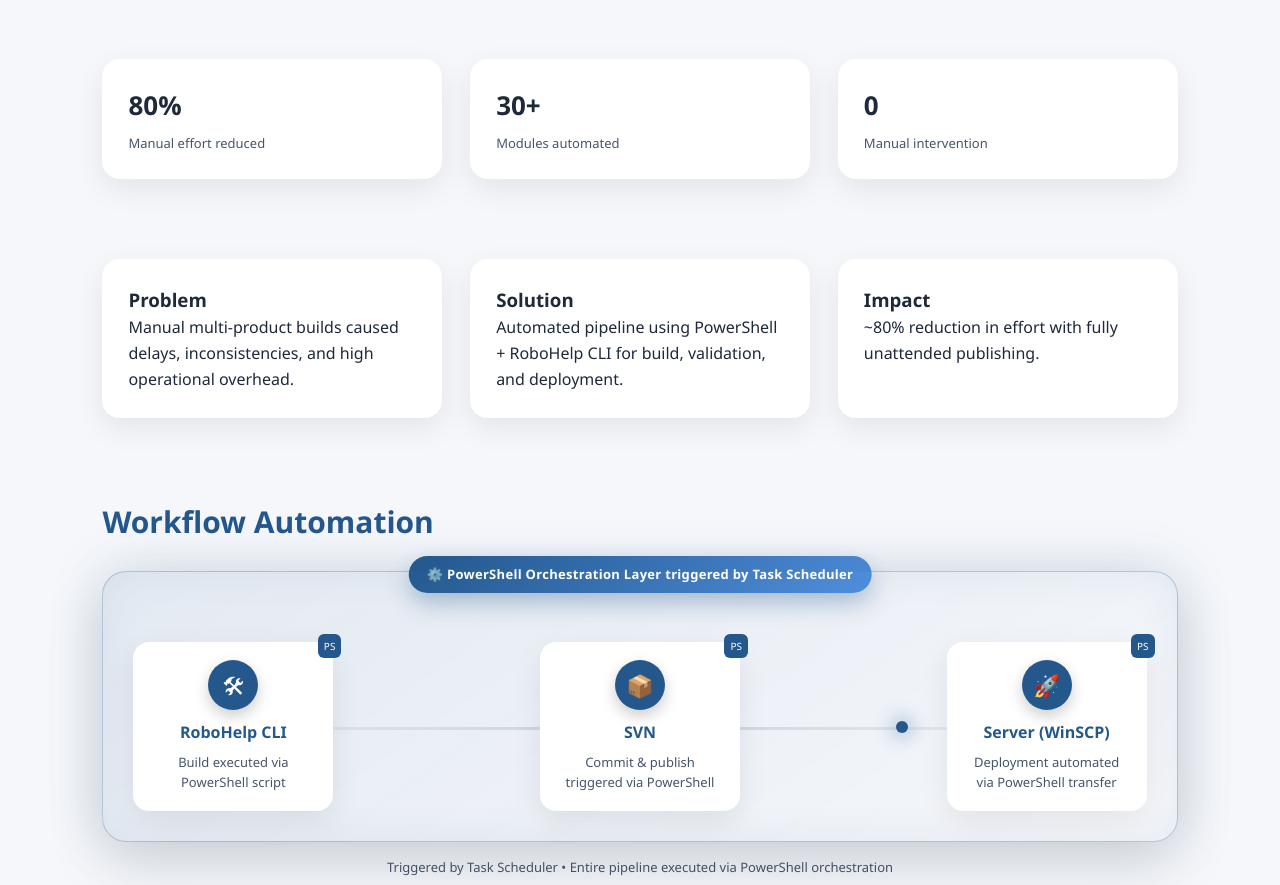
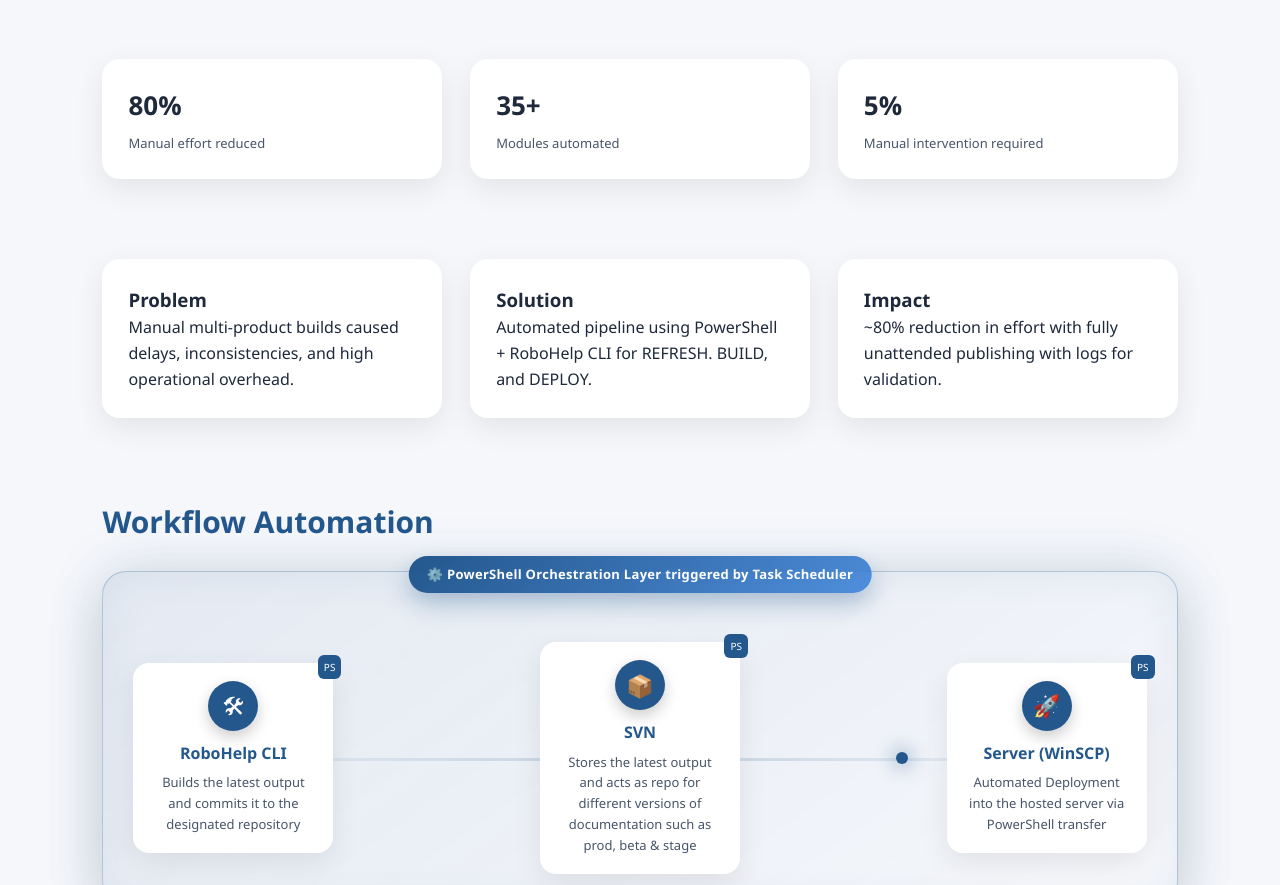
Before and after one commit to akashraj1089/akashraj1089.github.io, a plain HTML site: page automation-pipeline.html in a window 1280 px wide. Shown: the part 240-1125 px from the top of the page. Drawn offline with Linux system fonts and the light colour scheme.

Commit message:
Update automation-pipeline.html

```diff
--- a/automation-pipeline.html
+++ b/automation-pipeline.html
@@ -221,16 +221,16 @@ border:1px solid rgba(96,165,250,0.25);
 <section class="section">
 <div class="grid three">
 <div class="card"><div class="kpi">80%</div><div class="label">Manual effort reduced</div></div>
-<div class="card"><div class="kpi">30+</div><div class="label">Modules automated</div></div>
-<div class="card"><div class="kpi">0</div><div class="label">Manual intervention</div></div>
+<div class="card"><div class="kpi">35+</div><div class="label">Modules automated</div></div>
+<div class="card"><div class="kpi">5%</div><div class="label">Manual intervention required</div></div>
 </div>
 </section>
 
 <section class="section">
 <div class="grid three">
 <div class="card"><h3>Problem</h3><p>Manual multi-product builds caused delays, inconsistencies, and high operational overhead.</p></div>
-<div class="card"><h3>Solution</h3><p>Automated pipeline using PowerShell + RoboHelp CLI for build, validation, and deployment.</p></div>
-<div class="card"><h3>Impact</h3><p>~80% reduction in effort with fully unattended publishing.</p></div>
+<div class="card"><h3>Solution</h3><p>Automated pipeline using PowerShell + RoboHelp CLI for REFRESH. BUILD, and DEPLOY.</p></div>
+<div class="card"><h3>Impact</h3><p>~80% reduction in effort with fully unattended publishing with logs for validation.</p></div>
 </div>
 </section>
 
@@ -248,21 +248,21 @@ border:1px solid rgba(96,165,250,0.25);
 <div class="ps-badge">PS</div>
 <div class="icon">🛠</div>
 <h4>RoboHelp CLI</h4>
-<p>Build executed via PowerShell script</p>
+<p>Builds the latest output and commits it to the designated repository</p>
 </div>
 
 <div class="step">
 <div class="ps-badge">PS</div>
 <div class="icon">📦</div>
 <h4>SVN</h4>
-<p>Commit & publish triggered via PowerShell</p>
+<p>Stores the latest output and acts as repo for different versions of documentation such as prod, beta & stage</p>
 </div>
 
 <div class="step">
 <div class="ps-badge">PS</div>
 <div class="icon">🚀</div>
 <h4>Server (WinSCP)</h4>
-<p>Deployment automated via PowerShell transfer</p>
+<p>Automated Deployment into the hosted server via PowerShell transfer</p>
 </div>
 
 </div>
```
